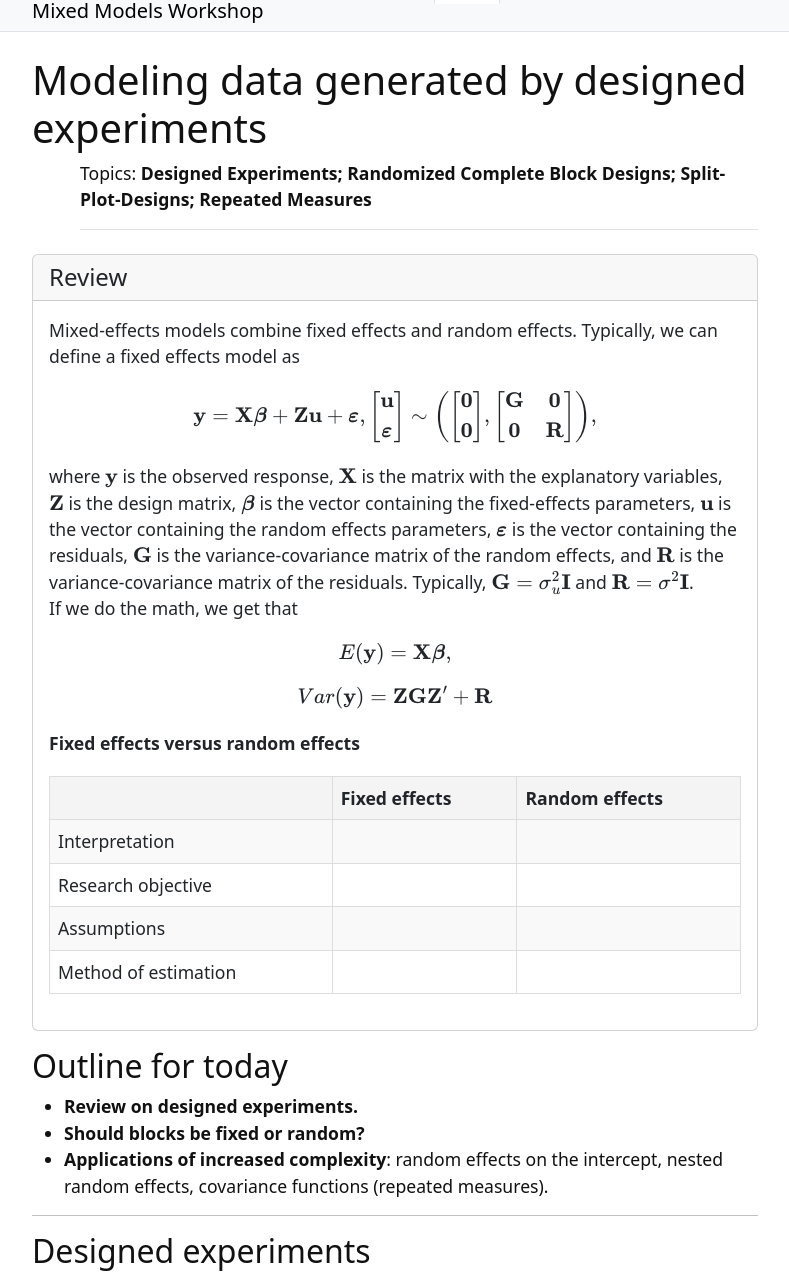
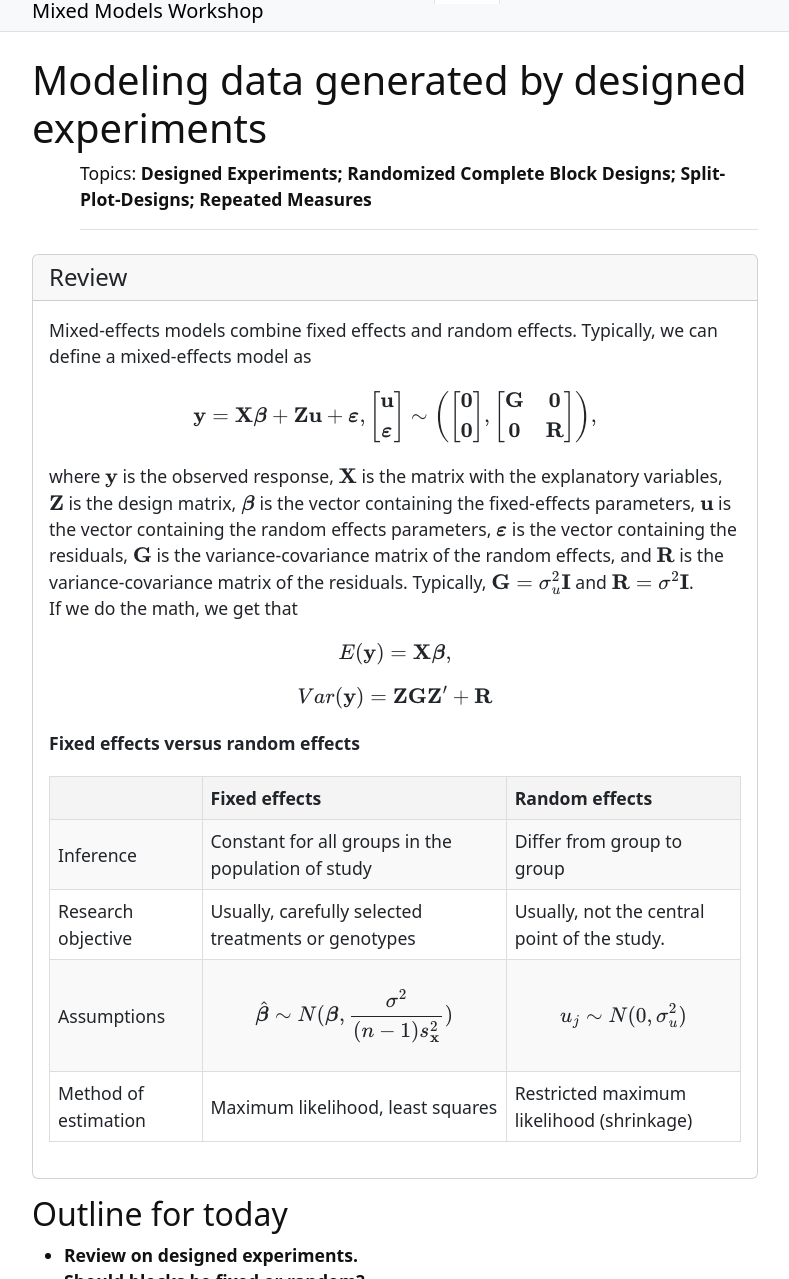
Before and after one commit to jlacasa/mixed-models-spring25, a Jekyll site: the page built from content/2-lesson.md, in a window 1280 px wide and 1400 px high, cut to the strip 121-1400 px from the top of the window. Shown: the whole strip, without its empty margins (245-1034 px from the left). Built offline with Jekyll 4.4.1, drawn with Linux system fonts in a browser that asks for light colours; formulas are drawn with MathJax 3.

Commit message:
lesson 1 2

```diff
--- a/content/2-lesson.md
+++ b/content/2-lesson.md
@@ -6,7 +6,7 @@ topics: Designed Experiments; Randomized Complete Block Designs; Split-Plot-Desi
 
 {% capture text %}
 Mixed-effects models combine fixed effects and random effects.
-Typically, we can define a fixed effects model as
+Typically, we can define a mixed-effects model as
 
 $$\mathbf{y} = \mathbf{X} \boldsymbol{\beta} + \mathbf{Z}\mathbf{u} + \boldsymbol{\varepsilon}, \\
 \begin{bmatrix}\mathbf{u} \\ \boldsymbol{\varepsilon} \end{bmatrix} \sim \left(
@@ -66,24 +66,24 @@ $$Var(\mathbf{y}) = \mathbf{Z}\mathbf{G}\mathbf{Z}' + \mathbf{R}$$
         <th>Random effects</th>
     </tr>
     <tr>
-        <td>Interpretation</td>
-        <td> </td>
-        <td> </td>
+        <td>Inference</td>
+        <td>Constant for all groups in the population of study</td>
+        <td>Differ from group to group</td>
     </tr>
     <tr>
         <td>Research objective</td>
-        <td> </td>
-        <td> </td>
+        <td>Usually, carefully selected treatments or genotypes</td>
+        <td>Usually, not the central point of the study.</td>
     </tr>
     <tr>
         <td>Assumptions</td>
-        <td> </td>
-        <td> </td>
+        <td>$$\hat{\boldsymbol{\beta}} \sim N(\boldsymbol{\beta}, \frac{\sigma^2}{(n-1)s^2_\mathbf{x}})$$</td>
+        <td>$$u_j \sim N(0, \sigma^2_u)$$</td>
     </tr>
     <tr>
         <td>Method of estimation</td>
-        <td> </td>
-        <td> </td>
+        <td>Maximum likelihood, least squares</td>
+        <td>Restricted maximum likelihood (shrinkage)</td>
     </tr>
 </table>
 </body>
```
Also changed, not shown: content/1-intro.md (+3 -3 lines).
